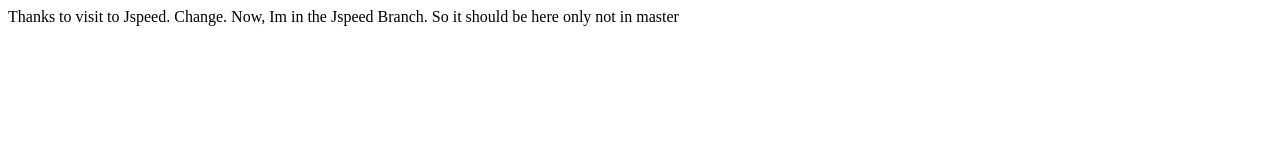
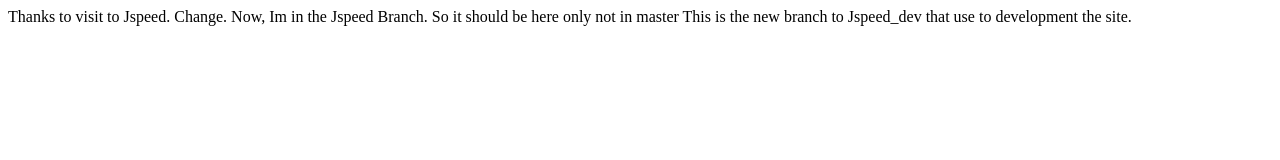
Before and after one commit to demoprogrammers/jspeed, a plain HTML site: page index.html in a window 1280 px wide. Drawn offline with Linux system fonts and the light colour scheme.

Commit message:
for make dev branch

```diff
--- a/index.html
+++ b/index.html
@@ -7,5 +7,6 @@
 <body>
     Thanks to visit to Jspeed. Change.
     Now, Im in the Jspeed Branch. So it should be here only not in master
+    This is the new branch to Jspeed_dev that use to development the site.
 </body>
 </html>
```
